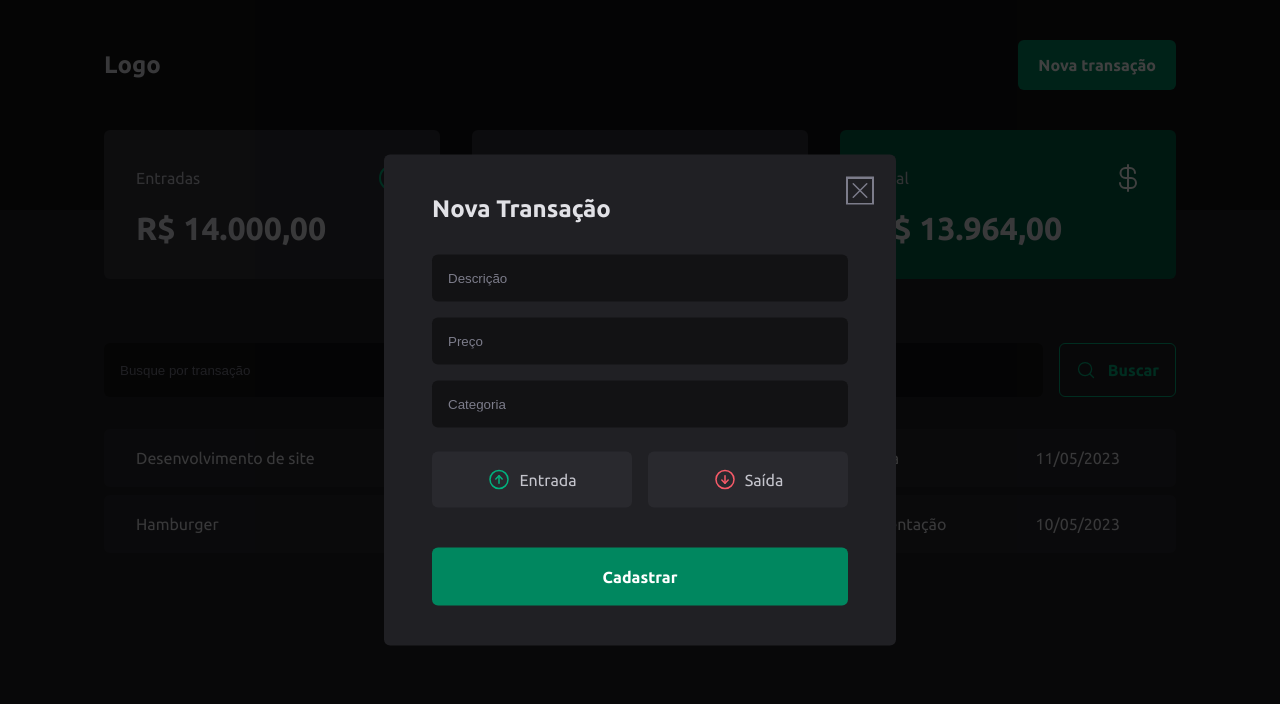
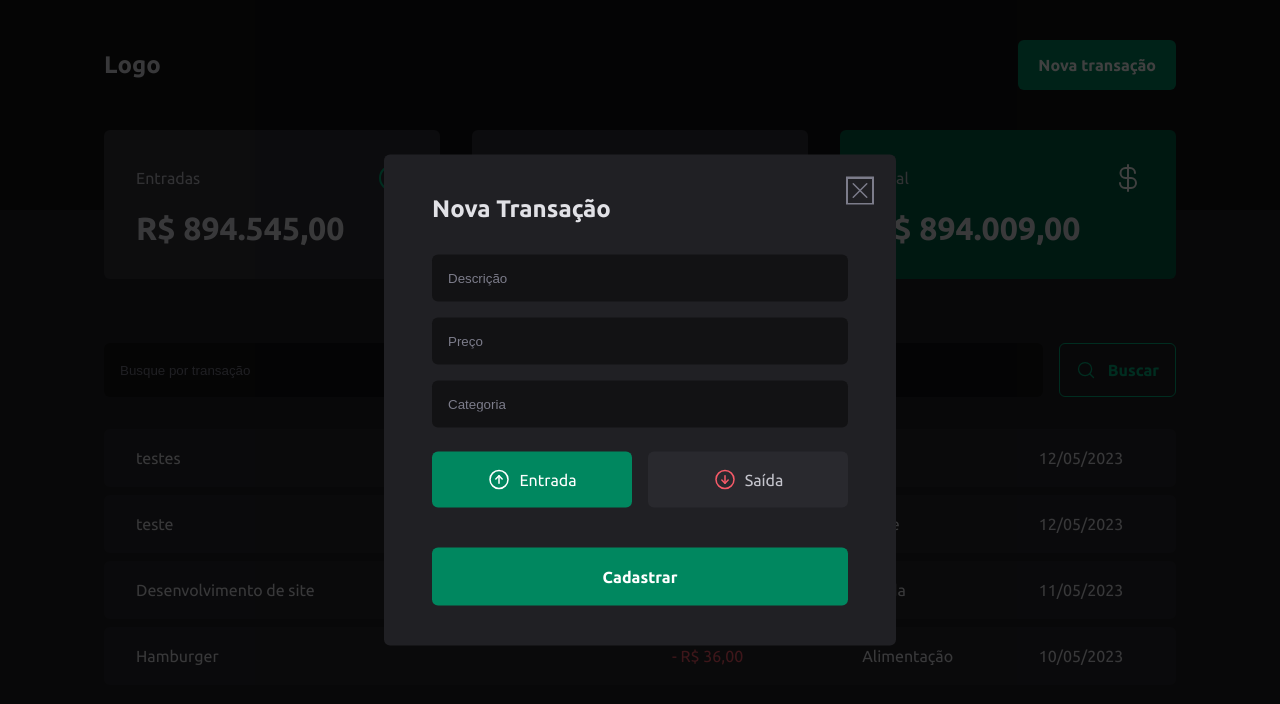
Before and after one commit to EliasFMartins/DT-money, a React (Vite) app: page / in a window 1280 px wide. Both pictures are taken after a click on the button "Nova transação". Shown: the top 704 px of the page. Built offline with nearby package versions, Linux system fonts and the light colour scheme; data requests are answered from the project's data file.

Commit message:
finalizando funcionalidades

```diff
--- a/package.json
+++ b/package.json
@@ -14,6 +14,7 @@
     "@hookform/resolvers": "^3.1.0",
     "@radix-ui/react-dialog": "^1.0.3",
     "@radix-ui/react-radio-group": "^1.1.2",
+    "axios": "^1.4.0",
     "phosphor-react": "^1.4.1",
     "react": "^18.2.0",
     "react-dom": "^18.2.0",
@@ -22,13 +23,14 @@
     "zod": "^3.21.4"
   },
   "devDependencies": {
+    "@rocketseat/eslint-config": "^1.2.0",
     "@types/react": "^18.0.28",
     "@types/react-dom": "^18.0.11",
     "@types/styled-components": "^5.1.26",
     "@typescript-eslint/eslint-plugin": "^5.57.1",
     "@typescript-eslint/parser": "^5.57.1",
     "@vitejs/plugin-react": "^4.0.0",
-    "eslint": "^8.38.0",
+    "eslint": "^8.40.0",
     "eslint-plugin-react-hooks": "^4.6.0",
     "eslint-plugin-react-refresh": "^0.3.4",
     "json-server": "^0.17.3",
--- a/server.json
+++ b/server.json
@@ -1,21 +1,36 @@
 {
-   "transactions": [
+  "transactions": [
     {
-      "id":1,
+      "id": 1,
       "description": "Desenvolvimento de site",
-      "type":"income",
+      "type": "income",
       "category": "venda",
       "price": 14000,
-      "createdAt":"2023-05-11T16:48:11.899Z"
+      "createdAt": "2023-05-11T16:48:11.899Z"
     },
     {
-      "id":2,
+      "id": 2,
       "description": "Hamburger",
-      "type":"outcome",
+      "type": "outcome",
       "category": "Alimentação",
-      "price": 36.00,
-      "createdAt":"2023-05-10T16:48:11.899Z"
+      "price": 36,
+      "createdAt": "2023-05-10T16:48:11.899Z"
+    },
+    {
+      "description": "teste",
+      "price": 880545,
+      "category": "teste",
+      "type": "income",
+      "createdAt": "2023-05-12T17:26:32.337Z",
+      "id": 3
+    },
+    {
+      "description": "testes",
+      "price": 500,
+      "category": "asd",
+      "type": "outcome",
+      "createdAt": "2023-05-12T17:49:21.951Z",
+      "id": 4
     }
-
-   ]
+  ]
 }
--- a/src/components/NewTransactionModal/index.tsx
+++ b/src/components/NewTransactionModal/index.tsx
@@ -2,8 +2,10 @@ import * as Dialog from "@radix-ui/react-dialog"
 import { CloseButton, Content, Overlay, TransactionType, TransactionTypeButton } from "./styles"
 import { ArrowCircleDown, ArrowCircleUp, X } from "phosphor-react"
 import * as z from 'zod';
-import { useForm } from "react-hook-form";
+import { Controller, useForm } from "react-hook-form";
 import { zodResolver } from "@hookform/resolvers/zod";
+import { useContext } from "react";
+import { TransactionContext } from "../../contexts/TransactionsContext";
 
 const newTransactionFormSchema = z.object({
   description: z.string(),
@@ -15,15 +17,29 @@ const newTransactionFormSchema = z.object({
 type NewTransactionFormInput = z.infer <typeof newTransactionFormSchema>;
 
 export const NewTransactionModal = () => {
- const {register, handleSubmit, formState:{
+  const {createTransactions} = useContext(TransactionContext)
+ const {
+  control,
+  register, handleSubmit, formState:{
   isSubmitting
- }} = useForm<NewTransactionFormInput>({
+ },
+reset} = useForm<NewTransactionFormInput>({
   resolver: zodResolver(newTransactionFormSchema),
+  defaultValues:{
+    type: 'income',
+  }
  })
  const handleCreateNewTransaction = async (data: NewTransactionFormInput ) => {
-  console.log(data);
+    const {category,description,price,type} = data;
+    await createTransactions({
+      description,
+      price,
+      category,
+      type
+    })
 
- }
+    reset();
+   }
   return(
     <Dialog.Portal>
     <Overlay/>
@@ -36,7 +52,13 @@ export const NewTransactionModal = () => {
           <input type="text" placeholder="Descrição" required {...register('description')}/>
           <input type="number" placeholder="Preço" required {...register('price', {valueAsNumber:true})}/>
           <input type="text" placeholder="Categoria" required {...register('category')}/>
-          <TransactionType>
+
+         <Controller
+         control={control}
+         name="type"
+         render={({field})=> {
+          return (
+            <TransactionType onValueChange={field.onChange} value={field.value}>
             <TransactionTypeButton variant="income" value="income">
               <ArrowCircleUp size={24}/>
               Entrada
@@ -46,6 +68,9 @@ export const NewTransactionModal = () => {
               Saída
             </TransactionTypeButton>
           </TransactionType>
+          )
+         }}/>
+
           <button type="submit" disabled={isSubmitting}>
             Cadastrar
           </button>
--- a/src/contexts/TransactionsContext.tsx
+++ b/src/contexts/TransactionsContext.tsx
@@ -1,4 +1,5 @@
 import {  ReactNode, createContext, useEffect, useState } from "react";
+import { api } from "../lib/axios";
 
 interface TransactionsProps {
   id:number;
@@ -10,29 +11,53 @@ interface TransactionsProps {
 }
 interface TransactionContextType {
   transactions: TransactionsProps[];
+  fetchTransactions: (query?: string) =>Promise<void>
+  createTransactions: (data: CreateTransactionInput) => Promise<void>
 }
 interface TransactionsProviderProps {
   children: ReactNode;
+}
+interface CreateTransactionInput {
+  description: string;
+  price:number;
+  category: string;
+  type: 'income'|'outcome'
 }
 export const TransactionContext = createContext({} as TransactionContextType);
 
 export const TransactionsProvider = ({children}: TransactionsProviderProps) =>  {
 
   const [transactions, setTransactions] = useState<TransactionsProps[]>([])
-  const  loadTransactions = async () => {
-     const response = await fetch('http://localhost:3000/transactions')
-     const data = await response.json();
+  const  fetchTransactions = async (query?: string) => {
+   const response = await api.get('transactions',{
+    params: {
+      _sort: 'createdAt',
+      _order:'desc',
+      q: query
+    }
+   })
 
-     setTransactions(data);
+     setTransactions(response.data);
+  }
+  const createTransactions = async (data:CreateTransactionInput) => {
+    const {category,description,price,type} = data
+    const response =  await api.post('transactions', {
+      description,
+      price,
+      category,
+      type,
+      createdAt: new Date()
+    })
+    setTransactions(state => [response.data,...state,]);
   }
 
   useEffect(() => {
-   loadTransactions()
+   fetchTransactions()
   },[])
 
   return(
 
-    <TransactionContext.Provider value={{transactions}}>
+    <TransactionContext.Provider value={{transactions, fetchTransactions,createTransactions,}}>
       {children}
     </TransactionContext.Provider>
   )
--- /dev/null
+++ b/src/lib/axios.ts
@@ -0,0 +1,5 @@
+import axios from "axios";
+
+export const api =axios.create({
+  baseURL:'http://localhost:3000'
+})
--- a/src/pages/Transactions/components/SearchForm/index.tsx
+++ b/src/pages/Transactions/components/SearchForm/index.tsx
@@ -3,6 +3,8 @@ import { SearchFormContainer } from "./styles"
 import { useForm } from "react-hook-form"
 import * as z from 'zod';
 import { zodResolver } from "@hookform/resolvers/zod";
+import { useContext } from "react";
+import { TransactionContext } from "../../../../contexts/TransactionsContext";
 
 const searchFormSchema = z.object({
   query: z.string(),
@@ -11,14 +13,15 @@ const searchFormSchema = z.object({
 type SearchFormInputs = z.infer<typeof searchFormSchema>;
 
 export const SearchForm = () => {
+  const {fetchTransactions} = useContext(TransactionContext)
   const {register, handleSubmit, formState:{
     isSubmitting
   }} = useForm<SearchFormInputs>({
     resolver: zodResolver(searchFormSchema)
   })
 
-  const handleSearchTransactions = (data:SearchFormInputs) => {
-    console.log(data);
+  const handleSearchTransactions = async (data:SearchFormInputs) => {
+   await fetchTransactions(data.query)
   }
   return(
    <SearchFormContainer onSubmit={handleSubmit(handleSearchTransactions)}>
```
Also changed, not shown: .eslintrc.cjs, 1 other file (tests, documents, lock files or other folders).
